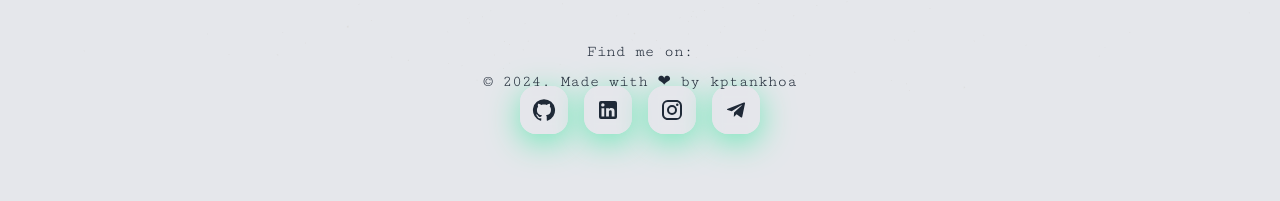
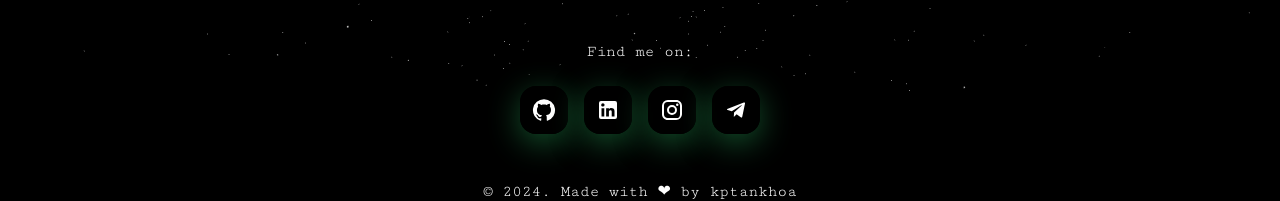
Before and after one commit to kptankhoa/kp-porfolio, a Next.js app: page / in a window 1280 px wide. Shown: the part 703-904 px from the top of the page. Before the commit the page ends 867 px from the top, so only its background shows below. Built offline with nearby package versions, Linux system fonts and the light colour scheme.

Commit message:
fix footer, remove dark mode

```diff
--- a/src/app/globals.css
+++ b/src/app/globals.css
@@ -2,13 +2,22 @@
 @tailwind components;
 @tailwind utilities;
 
+/*:root {*/
+/*  --foreground-color: #1f2937;*/
+/*  --background-color: #e5e7eb;*/
+/*  --background-color-opa: #e5e7ebcc;*/
+/*  --glow-color: #6ee7b7;*/
+/*  --highlight-text: #10b981;*/
+/*  --button: #6ee7b7;*/
+/*}*/
+
 :root {
-  --foreground-color: #1f2937;
-  --background-color: #e5e7eb;
-  --background-color-opa: #e5e7ebcc;
-  --glow-color: #6ee7b7;
-  --highlight-text: #10b981;
-  --button: #6ee7b7;
+  --foreground-color: #fff;
+  --background-color: #000;
+  --background-color-opa: #000000cc;
+  --glow-color: #14532d;
+  --highlight-text: #059669;
+  --button: #34d399;
 }
 
 @media (prefers-color-scheme: dark) {
--- a/src/components/hero/hero.css
+++ b/src/components/hero/hero.css
@@ -1,7 +1,5 @@
 footer {
-  position: absolute;
-  bottom: 0;
-  width: 100%;
+  margin-top: 16px;
 }
 
 .hero {
```
